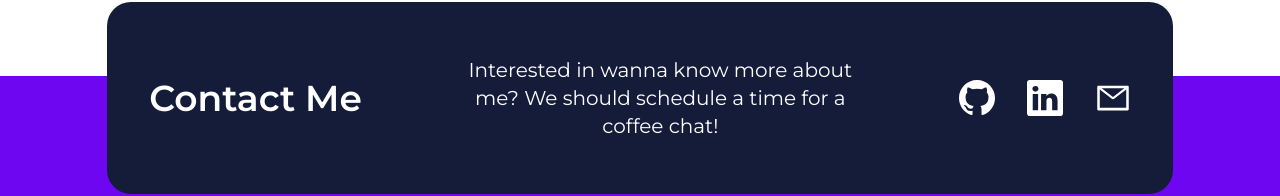
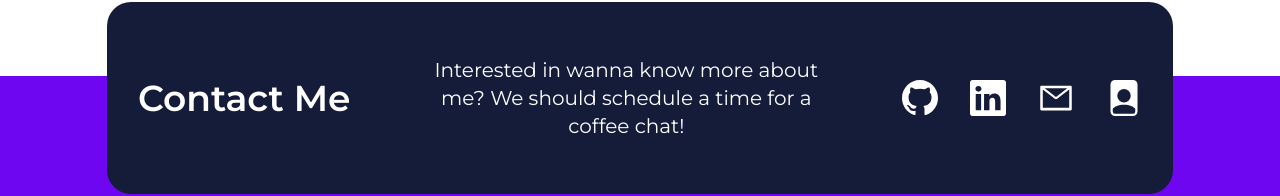
Before and after one commit to jungwonJung/Jay-Portfolio, a React (Create React App) app: page / in a window 1280 px wide. Shown: the part 3629-3825 px from the top of the page. Built offline with nearby package versions, Linux system fonts and the light colour scheme; a web font is replaced by a local one.

Commit message:
add seeing CV feature

```diff
--- a/src/components/Footer.jsx
+++ b/src/components/Footer.jsx
@@ -1,5 +1,5 @@
 import React from "react";
-import { BsGithub, BsLinkedin } from "react-icons/bs";
+import { BsGithub, BsLinkedin, BsFillFilePersonFill } from "react-icons/bs";
 import { AiOutlineMail } from "react-icons/ai";
 import { Link } from "react-router-dom";
 
@@ -34,6 +34,15 @@ function Footer() {
                 <AiOutlineMail className="text-white text-4xl hover:scale-125 hover:text-brandGreen " />
               </i>
             </Link>
+            <a
+              href="/assets/JungWon(Jay)'s CV.pdf"
+              target="_blank"
+              rel="noopener noreferrer"
+            >
+              <i>
+                <BsFillFilePersonFill className="text-white text-4xl hover:scale-125 hover:text-brandGreen " />
+              </i>
+            </a>
           </div>
         </div>
         <div className="bg-brand w-full h-full relative z-0 mt-40 flex flex-col justify-center items-center">
```
Also changed, not shown: 1 other file (tests, documents, lock files or other folders).
